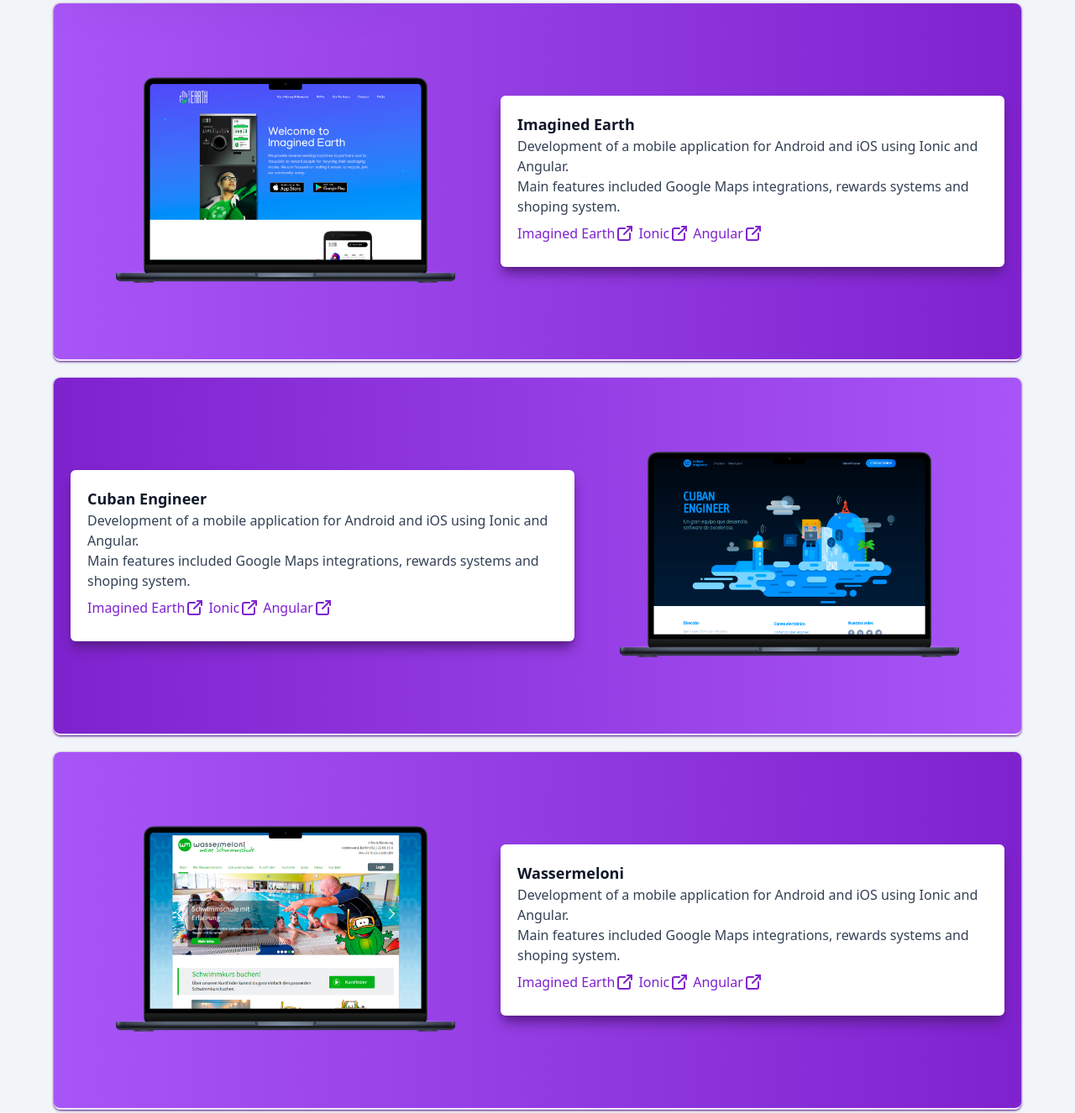
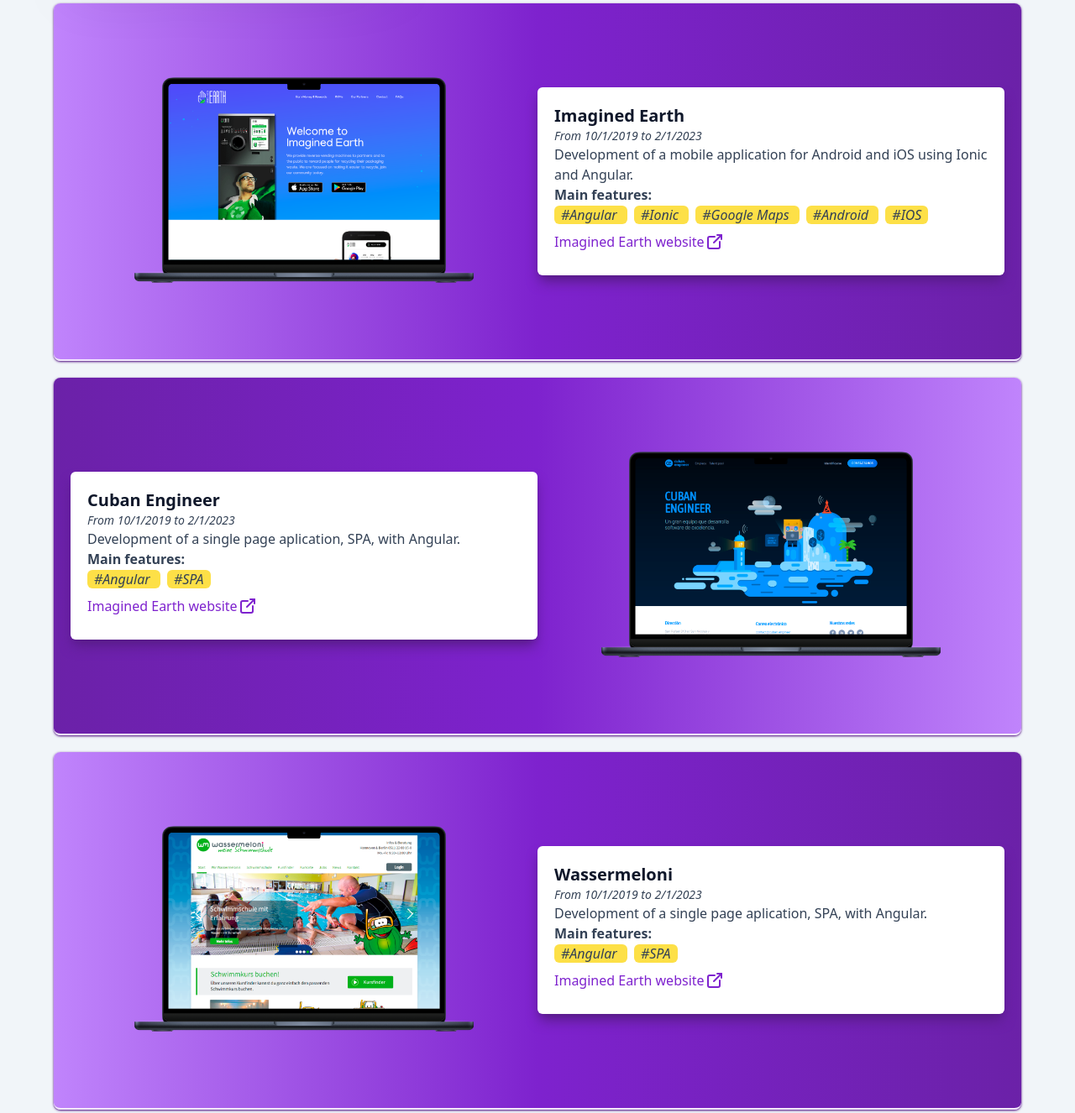
Before and after one commit to Armando284/portfolio-2023, an Astro site: page / in a window 1280 px wide. Shown: the part 1580-2906 px from the top of the page at 84% size. Built offline with nearby package versions, Linux system fonts and the light colour scheme; Astro itself is replaced by a stand-in of ours.

Commit message:
Feat: Add a separate component for job cards

```diff
--- a/src/components/WorkExperience.astro
+++ b/src/components/WorkExperience.astro
@@ -1,7 +1,6 @@
 ---
-import ExternalLinkIcon from '../components/icons/ExternalLinkIcon.astro'
-import SocialButton from './utilities/SocialButton.astro'
 import ArticleTitle from './utilities/ArticleTitle.astro'
+import JobCard from './utilities/JobCard.astro'
 ---
 
 <article
@@ -10,141 +9,54 @@
   <div class="max-w-6xl w-full">
     <ArticleTitle>Work Experience</ArticleTitle>
     <div class="flex flex-col gap-5">
-      <section
-        class="flex justify-between items-center bg-gradient-to-r from-purple-500 to-purple-700 p-5 rounded-lg shadow-purple-900 shadow transition-shadow hover:shadow-purple-900 hover:shadow-lg border-purple-100 border-b-2">
-        <div>
-          <img
-            class="max-w-lg rounded-md"
-            src="imagined_earth.png"
-            alt="Imagined earth website"
-          />
-        </div>
-        <div class="bg-white p-5 rounded-md shadow-lg shadow-purple-900">
-          <h3 class="text-slate-900 text-lg font-semibold">Imagined Earth</h3>
-
-          <span class="flex justify-start items-center gap-1">
-            Development of a mobile application for Android and iOS using Ionic
-            and Angular.
-          </span>
-          <p>
-            Main features included Google Maps integrations, rewards systems and
-            shoping system.
-          </p>
-          <div class="flex gap-1 text-purple-700">
-            <SocialButton
-              url="www.imaginedearth.com"
-              description=""
-              style="large">
-              <ExternalLinkIcon slot="end" />
-               Imagined Earth
-            </SocialButton>
-            <SocialButton
-              url="ionicframework.com"
-              description=""
-              style="large">
-              <ExternalLinkIcon slot="end" />
-               Ionic
-            </SocialButton>
-            <SocialButton
-              url="angular.io"
-              description=""
-              style="large">
-              <ExternalLinkIcon slot="end" />
-               Angular
-            </SocialButton>
-          </div>
-        </div>
-      </section>
-      <section
-        class="flex justify-between items-center bg-gradient-to-l from-purple-500 to-purple-700 p-5 rounded-lg shadow-purple-900 shadow transition-shadow hover:shadow-purple-900 hover:shadow-lg border-purple-100 border-b-2">
-        <div class="bg-white p-5 rounded-md shadow-lg shadow-purple-900">
-          <h3 class="text-slate-900 text-lg font-semibold">Cuban Engineer</h3>
-
-          <span class="flex justify-start items-center gap-1">
-            Development of a mobile application for Android and iOS using Ionic
-            and Angular.
-          </span>
-          <p>
-            Main features included Google Maps integrations, rewards systems and
-            shoping system.
-          </p>
-          <div class="flex gap-1 text-purple-700">
-            <SocialButton
-              url="www.imaginedearth.com"
-              description=""
-              style="large">
-              <ExternalLinkIcon slot="end" />
-               Imagined Earth
-            </SocialButton>
-            <SocialButton
-              url="ionicframework.com"
-              description=""
-              style="large">
-              <ExternalLinkIcon slot="end" />
-               Ionic
-            </SocialButton>
-            <SocialButton
-              url="angular.io"
-              description=""
-              style="large">
-              <ExternalLinkIcon slot="end" />
-               Angular
-            </SocialButton>
-          </div>
-        </div>
-        <div>
-          <img
-            class="max-w-lg rounded-md"
-            src="cuban_engineer.png"
-            alt="Imagined earth website"
-          />
-        </div>
-      </section>
-      <section
-        class="flex justify-between items-center bg-gradient-to-r from-purple-500 to-purple-700 p-5 rounded-lg shadow-purple-900 shadow transition-shadow hover:shadow-purple-900 hover:shadow-lg border-purple-100 border-b-2">
-        <div>
-          <img
-            class="max-w-lg rounded-md"
-            src="wassermeloni.png"
-            alt="Imagined earth website"
-          />
-        </div>
-        <div class="bg-white p-5 rounded-md shadow-lg shadow-purple-900">
-          <h3 class="text-slate-900 text-lg font-semibold">Wassermeloni</h3>
-
-          <span class="flex justify-start items-center gap-1">
-            Development of a mobile application for Android and iOS using Ionic
-            and Angular.
-          </span>
-          <p>
-            Main features included Google Maps integrations, rewards systems and
-            shoping system.
-          </p>
-          <div class="flex gap-1 text-purple-700">
-            <SocialButton
-              url="www.imaginedearth.com"
-              description=""
-              style="large">
-              <ExternalLinkIcon slot="end" />
-               Imagined Earth
-            </SocialButton>
-            <SocialButton
-              url="ionicframework.com"
-              description=""
-              style="large">
-              <ExternalLinkIcon slot="end" />
-               Ionic
-            </SocialButton>
-            <SocialButton
-              url="angular.io"
-              description=""
-              style="large">
-              <ExternalLinkIcon slot="end" />
-               Angular
-            </SocialButton>
-          </div>
-        </div>
-      </section>
+      <JobCard
+        imgUrl="imagined_earth.png"
+        imgDescription="Imagined Earth Website"
+        title="Imagined Earth"
+        startAt={new Date('2019-10-1')}
+        finishAt={new Date('2023-02-1')}
+        description="Development of a mobile application for Android and iOS using Ionic and Angular."
+        features={['Angular', 'Ionic', 'Google Maps', 'Android', 'iOS']}
+        links={[
+          {
+            url: 'www.imaginedearth.com',
+            description: 'Imagined Earth website',
+          },
+        ]}
+        direction="right"
+      />
+      <JobCard
+        imgUrl="cuban_engineer.png"
+        imgDescription="Cuban Engineer Website"
+        title="Cuban Engineer"
+        startAt={new Date('2019-10-1')}
+        finishAt={new Date('2023-02-1')}
+        description="Development of a single page aplication, SPA, with Angular."
+        features={['Angular', 'SPA']}
+        links={[
+          {
+            url: 'www.imaginedearth.com',
+            description: 'Imagined Earth website',
+          },
+        ]}
+        direction="left"
+      />
+      <JobCard
+        imgUrl="wassermeloni.png"
+        imgDescription="Wassermeloni Website"
+        title="Wassermeloni"
+        startAt={new Date('2019-10-1')}
+        finishAt={new Date('2023-02-1')}
+        description="Development of a single page aplication, SPA, with Angular."
+        features={['Angular', 'SPA']}
+        links={[
+          {
+            url: 'www.imaginedearth.com',
+            description: 'Imagined Earth website',
+          },
+        ]}
+        direction="right"
+      />
     </div>
   </div>
 </article>
--- /dev/null
+++ b/src/components/utilities/JobCard.astro
@@ -0,0 +1,91 @@
+---
+import ExternalLinkIcon from '../icons/ExternalLinkIcon.astro'
+import SocialButton from './SocialButton.astro'
+
+interface ExternalLink {
+  url: string
+  description: string
+}
+
+interface Props {
+  imgUrl: string
+  imgDescription: string
+  title: string
+  startAt: Date
+  finishAt: Date
+  description: string
+  features: string[]
+  links: ExternalLink[]
+  direction?: 'right' | 'left'
+}
+
+const {
+  imgUrl,
+  imgDescription,
+  title,
+  startAt,
+  finishAt,
+  description,
+  features,
+  links,
+  direction = 'right',
+} = Astro.props
+
+function formatDate(date: Date): string {
+  const response = date.toLocaleDateString()
+  return response
+}
+---
+
+<section
+  class:list={[
+    'grid grid-cols-2 place-items-center from-purple-400 via-purple-700 to-purple-800 p-5 rounded-lg shadow-purple-900 shadow transition-shadow hover:shadow-purple-900 hover:shadow-lg border-purple-100 border-b-2',
+    { 'bg-gradient-to-r': direction === 'right' },
+    { 'bg-gradient-to-l': direction === 'left' },
+  ]}>
+  <div class:list={[{ 'col-start-2': direction === 'left' }]}>
+    <img
+      class="max-w-lg rounded-md"
+      src={imgUrl}
+      alt={imgDescription}
+    />
+  </div>
+  <div
+    class:list={[
+      'w-full h-max flex flex-col items-start bg-white p-5 rounded-md shadow-lg shadow-purple-900',
+      { 'col-start-1 row-start-1': direction === 'left' },
+    ]}>
+    <h3 class="text-slate-900 text-xl font-semibold">{title}</h3>
+    <p class="italic text-sm">
+      From {formatDate(startAt)} to {formatDate(finishAt)}
+    </p>
+    <p class="flex justify-start items-center gap-1">
+      {description}
+    </p>
+    <div class="">
+      <h5 class="font-semibold">Main features:</h5>
+      {
+        features.map((feature) => (
+          <span class="bg-yellow-300 px-2 italic rounded-md capitalize mr-2">
+            #{feature}
+          </span>
+        ))
+      }
+    </div>
+    <div
+      id="mylinks"
+      class="flex gap-1 text-purple-700">
+      {
+        links.map((link) => (
+          <SocialButton
+            url={link.url}
+            description={link.description}
+            style="large">
+            {link.description}
+            <ExternalLinkIcon slot="end" />
+          </SocialButton>
+        ))
+      }
+    </div>
+  </div>
+</section>
```
